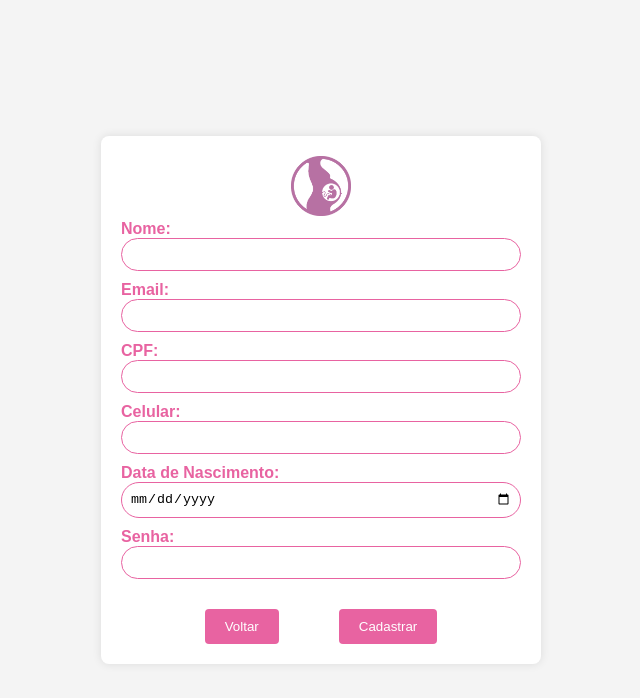
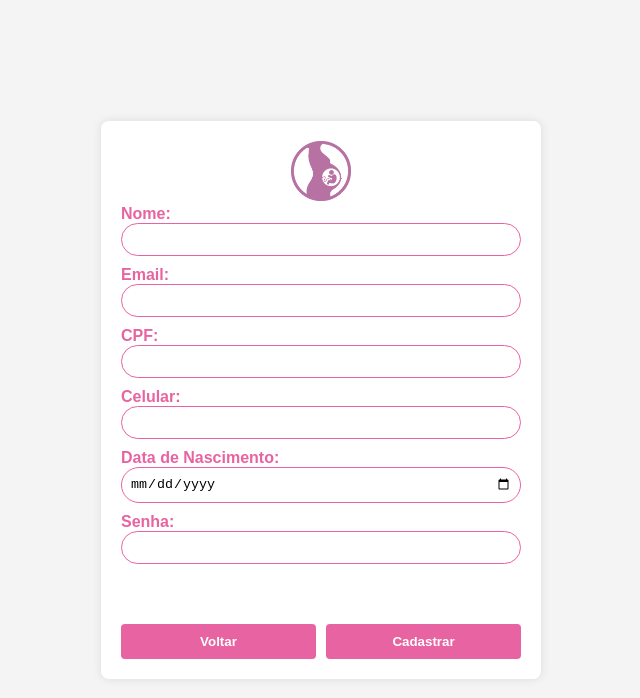
Before and after one commit to jomaatheus/appgestante, a plain HTML site: page CadastrarGestante/Cadastro.html in a window 1280 px wide. Shown: the whole page, without its empty margins (319-959 px from the left). Drawn offline with Linux system fonts and the light colour scheme.

Commit message:
Add files via upload

```diff
--- a/CadastrarGestante/Cadastro.css
+++ b/CadastrarGestante/Cadastro.css
@@ -44,14 +44,30 @@ body {
     margin-bottom: 10px;
 }
 
-#button-container {
-    display: flex;
-    justify-content: center; /* Alterei de space-between para flex-end */
-    margin-top: 20px;
+
+
+.back-button,
+#cadastrarButton {
+    background-color: #e863a1;
+    color: #fff;
+    padding: 10px 20px;
+    border: none;
+    border-radius: 4px;
+    cursor: pointer;
 }
 
 .back-button,
 #cadastrarButton {
+    background-color: #e863a1;
+    color: #fff;
+    padding: 10px 20px;
+    border: none;
+    border-radius: 4px;
+    cursor: pointer;
+}
+
+.back-button,
+#voltar {
     background-color: #e863a1;
     color: #fff;
     padding: 10px 20px;
@@ -84,3 +100,21 @@ body {
         margin-bottom: 10px;
     }
 }
+
+.action-button {
+    background-color: rgb(199, 98, 230);
+    color: rgb(243, 243, 243);
+    padding: 10px 20px;
+    text-decoration: none;
+    cursor: pointer;
+    width: 60%;
+    box-sizing: border-box;
+    border: none; /* Remover a borda */
+    font-weight: bold;
+    margin-top: 30px;
+}
+.action-buttons {
+    display: flex;
+    justify-content: space-between;
+    margin-top: 20px;
+}
--- a/CadastrarGestante/Cadastro.html
+++ b/CadastrarGestante/Cadastro.html
@@ -31,9 +31,9 @@
         <label for="senha">Senha:</label>
         <input type="password" id="senha" name="senha" required>
 
-        <div id="button-container">
-            <button type="button" class="back-button" onclick="goBack()">Voltar</button>
-            <button type="button" id="cadastrarButton" onclick="cadastrarGestante()">Cadastrar</button>
+        <div class="action-buttons">
+            <button type="button" id="voltar" class="action-button" onclick="goBack()">Voltar</button>
+            <button type="button" id="cadastrarButton" class="action-button" onclick="cadastrarGestante()">Cadastrar</button>
         </div>
     </form>
 </div>
```
